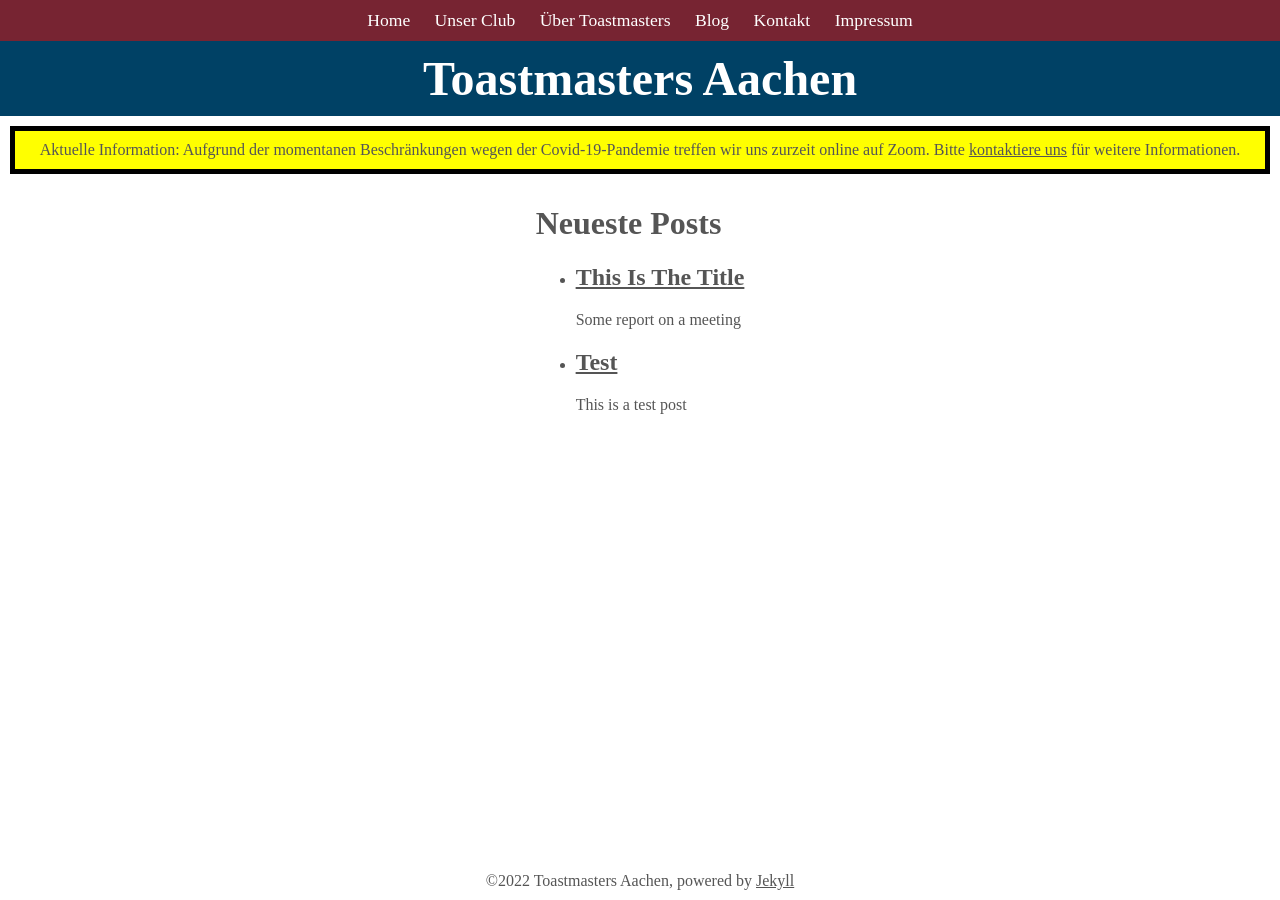
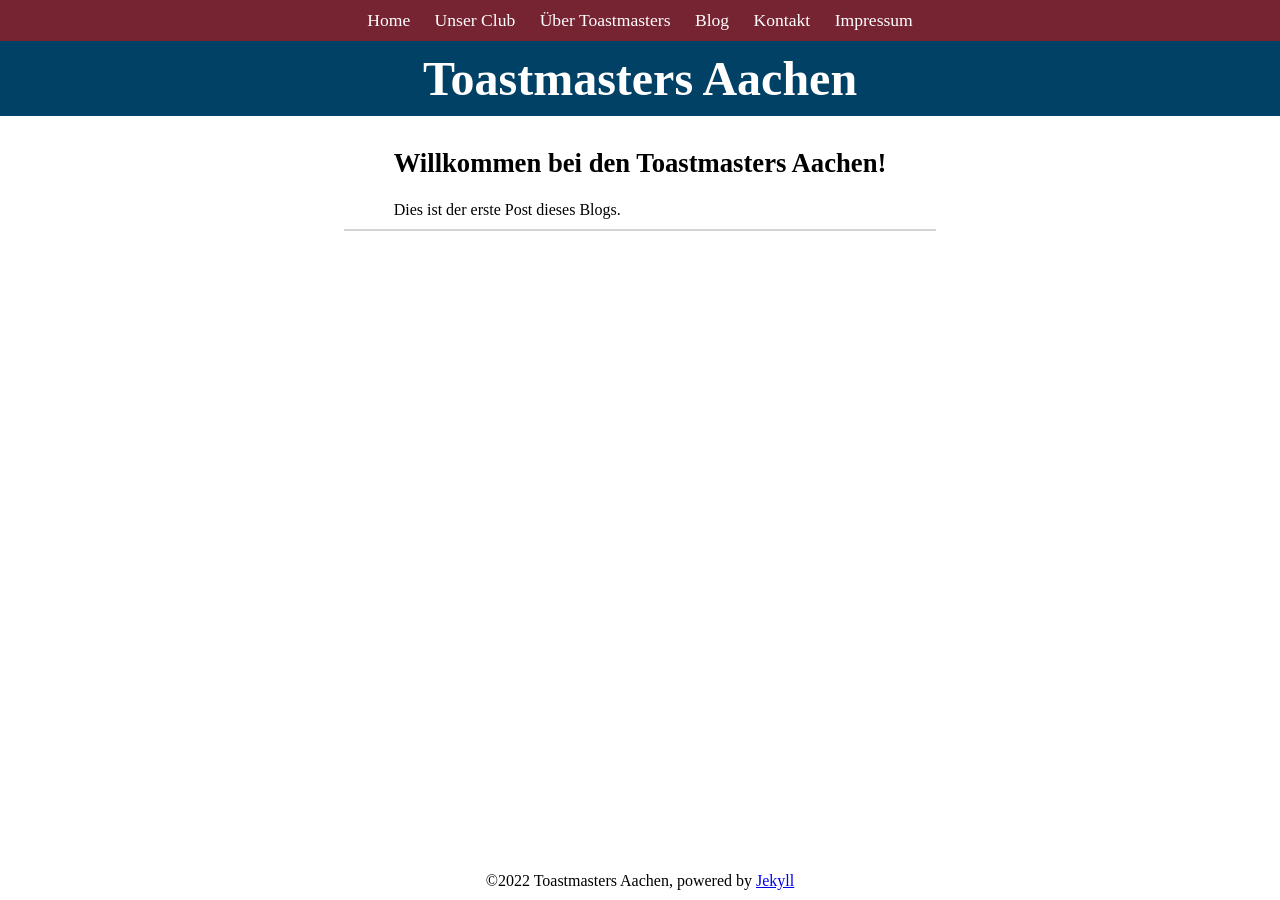
Before and after one commit to toastmasters-aachen/toastmasters-aachen.github.io, a Jekyll site: the page built from blog.html, in a window 1280 px wide. Built offline with Jekyll 4.4.1, drawn with Linux system fonts in a browser that asks for light colours.

Commit message:
Updated website

```diff
--- a/Gemfile
+++ b/Gemfile
@@ -3,3 +3,5 @@
 source "https://rubygems.org"
 
 gem "jekyll"
+
+gem "webrick", "~> 1.7"
--- /dev/null
+++ b/_includes/cookie-consent.html
@@ -0,0 +1,45 @@
+<style>
+    #cookie-notice {padding: 0.5rem 1rem; display: none; text-align: center; position: fixed; bottom: 0; width: calc(100% - 2rem); background: #222; color: white;}
+    #cookie-notice a {display: inline-block; cursor: pointer; margin-left: 0.5rem;}
+    @media (max-width: 767px) {
+        #cookie-notice span {display: block; padding-top: 3px; margin-bottom: 1rem;}
+        #cookie-notice a {position: relative; bottom: 4px;}
+    }
+</style>
+<div id="cookie-notice"><span>We would like to use third party cookies and scripts to improve the functionality of this website.</span><a id="cookie-notice-accept" class="btn btn-primary btn-sm">Approve</a><a href="/privacy" class="btn btn-primary btn-sm">More info</a></div>
+<script>
+    function createCookie(name,value,days) {
+        var expires = "";
+        if (days) {
+            var date = new Date();
+            date.setTime(date.getTime() + (days*24*60*60*1000));
+            expires = "; expires=" + date.toUTCString();
+        }
+        document.cookie = name + "=" + value + expires + "; path=/";
+    }
+    function readCookie(name) {
+        var nameEQ = name + "=";
+        var ca = document.cookie.split(';');
+        for(var i=0;i < ca.length;i++) {
+            var c = ca[i];
+            while (c.charAt(0)==' ') c = c.substring(1,c.length);
+            if (c.indexOf(nameEQ) == 0) return c.substring(nameEQ.length,c.length);
+        }
+        return null;
+    }
+    function eraseCookie(name) {
+        createCookie(name,"",-1);
+    }
+
+    if(readCookie('cookie-notice-dismissed')=='true') {
+        // your js scripts here
+    } else {
+        document.getElementById('cookie-notice').style.display = 'block';
+    }
+    document.getElementById('cookie-notice-accept').addEventListener("click",function() {
+        createCookie('cookie-notice-dismissed','true',31);
+        document.getElementById('cookie-notice').style.display = 'none';
+        location.reload();
+    });
+
+</script>
--- a/_layouts/default.html
+++ b/_layouts/default.html
@@ -10,10 +10,11 @@
 </head>
 <body class="site">
     {% include header.html %}
-    {% include covid.html %}
+    <!-- {% include covid.html %} -->
     <div class="main-content container">
     {{ content }}
     </div>
     {% include footer.html %}
+    <!-- {% include cookie-consent.html %} -->
 </body>
 </html>
--- a/_posts/2022-01-23-test.md
+++ /dev/null
@@ -1,9 +0,0 @@
----
-layout: post
-title: Test
-excerpt: This is a test post
----
-
-# Hier ist ein Test
-
-Noch mehr Testtext.
--- a/_posts/2022-02-04-this-is-the-title.md
+++ /dev/null
@@ -1,5 +0,0 @@
----
-layout: post
----
-
-Some report on a meeting
--- /dev/null
+++ b/_posts/2022-07-17-willkommen-bei-den-toastmasters-aachen.md
@@ -0,0 +1,5 @@
+---
+layout: post
+title: "Willkommen bei den Toastmasters Aachen!"
+excerpt: "Dies ist der erste Post dieses Blogs."
+---
--- a/assets/css/style.css
+++ b/assets/css/style.css
@@ -2,12 +2,26 @@
     box-sizing: border-box;
     /* font-family: 'Montserrat', sans-serif; */
     font-family: 'Times New Roman';
-    color: #555;
 }
 
 html, body {
     margin: 0;
     padding: 0;
+}
+
+h1 {
+    font-size: 24pt;
+    color: #333;
+}
+
+h2 {
+    font-size: 20pt;
+    color: #444;
+}
+
+p {
+    font-size: 16pt;
+    color: #555;
 }
 
 .site {
@@ -87,3 +101,22 @@ html, body {
     margin: 0;
     padding: 0;
 }
+
+.blog-preview {
+    padding-top: 10px;
+    padding-bottom: 10px;
+    padding-left: 50px;
+    padding-right: 50px;
+    border-bottom: 2px solid lightgrey;
+}
+
+.blog-preview a {
+    text-align: center;
+    text-decoration: none;
+    color: black;
+}
+
+.blog-preview a:hover {
+    color: grey;
+    transition: 0.5s;
+}
--- a/blog.html
+++ b/blog.html
@@ -3,13 +3,9 @@ layout: default
 title: Blog
 ---
 
-<h1>Neueste Posts</h1>
-
-<ul>
-    {% for post in site.posts %}
-    <li>
-        <h2><a href="{{ post.url }}">{{ post.title }}</a></h2>
-        {{ post.excerpt }}
-    </li>
-    {% endfor %}
-</ul>
+{% for post in site.posts %}
+<div class="blog-preview">
+    <h2><a href="{{ post.url }}">{{ post.title }}</a></h2>
+    {{ post.excerpt }}
+</div>
+{% endfor %}
```
Also changed, not shown: imprint.md (+42 -1 lines), privacy.md (added, +9 -0 lines), toastmasters.md (+4 -2 lines), Gemfile.lock.
